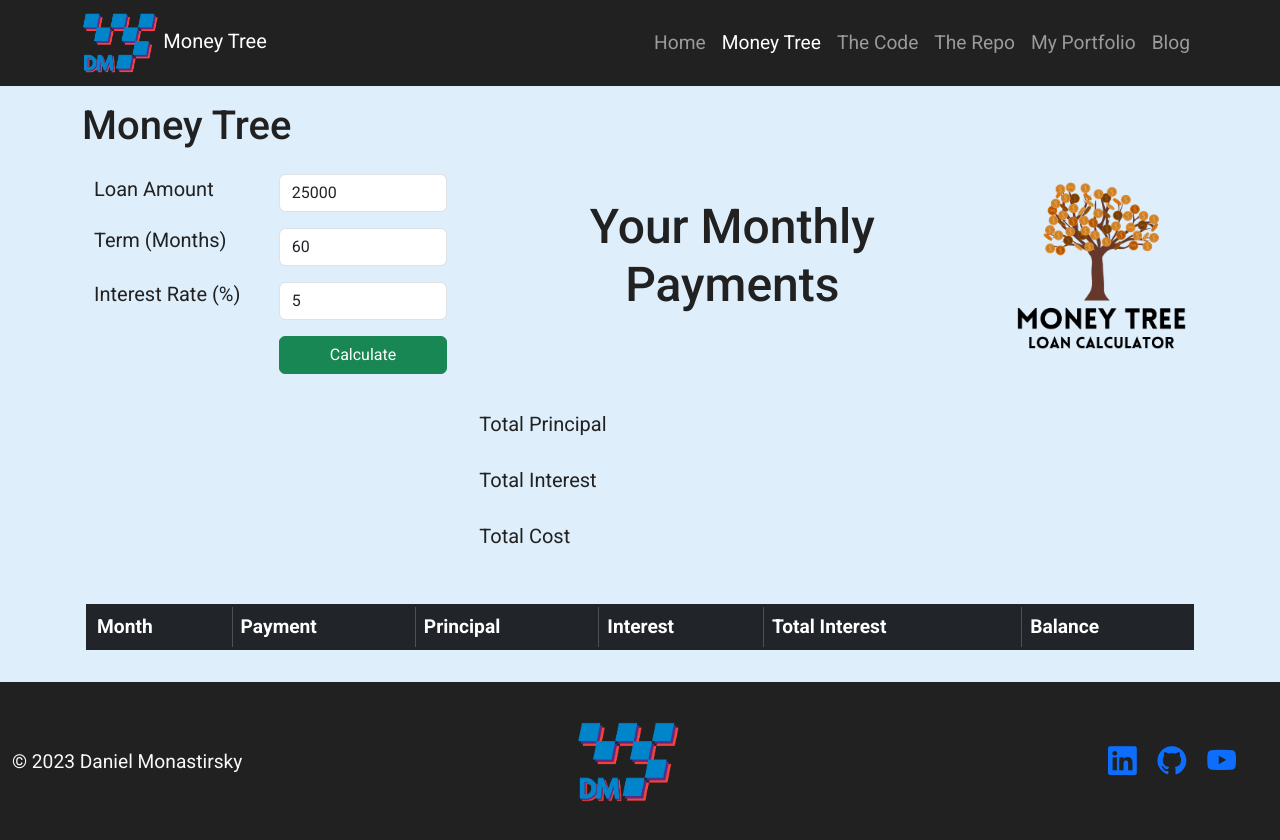
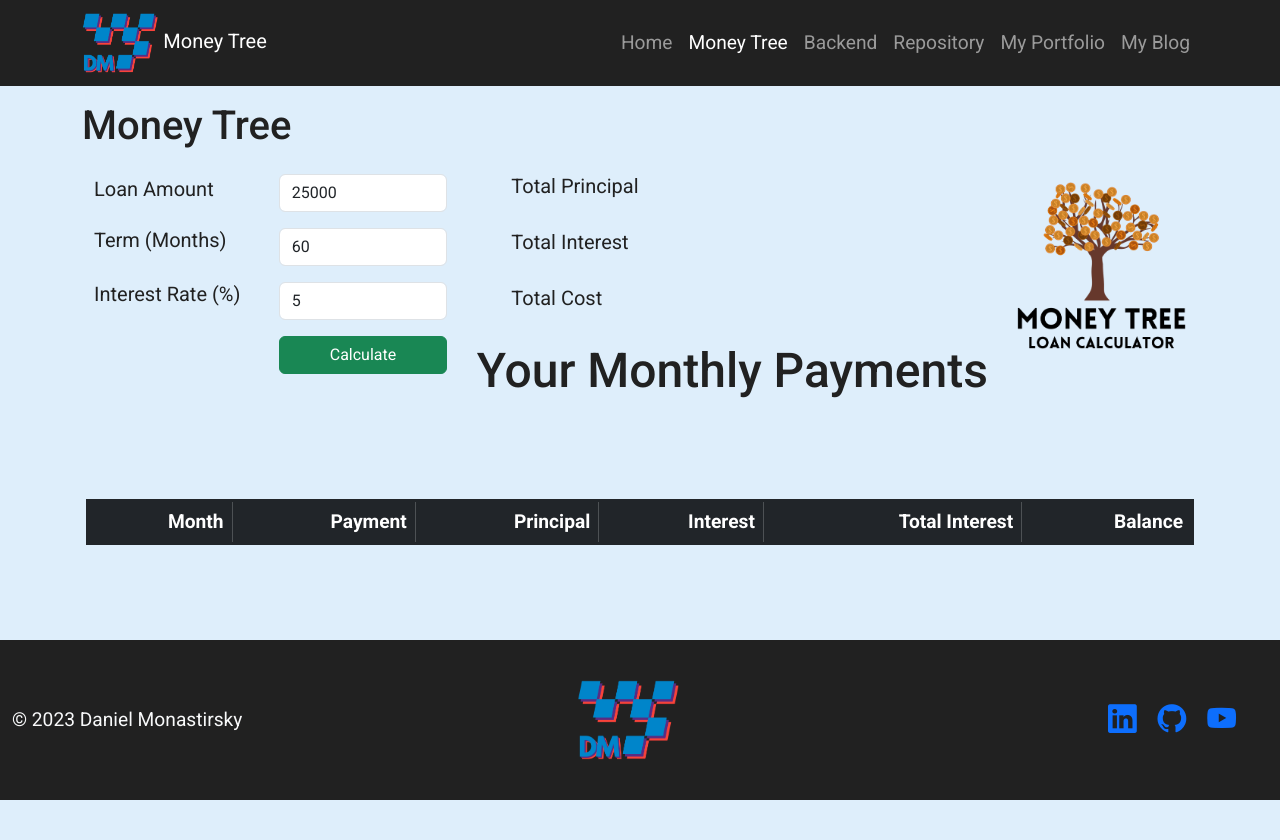
Before and after one commit to danvitmon/MortgageCalc, a plain HTML site: page app.html in a window 1280 px wide. After the commit the page ends 800 px from the top, so only its background shows below. Drawn offline with nearby package versions, Linux system fonts and the light colour scheme; some packages are replaced by stand-ins of ours; a script that the page names is missing; a web font is replaced by a local one.

Commit message:
fixed naming issues and little bugs

```diff
--- a/app.html
+++ b/app.html
@@ -70,22 +70,22 @@
                 >
               </li>
               <li class="nav-item">
-                <a class="nav-link" href="/code.html">The Code</a>
+                <a class="nav-link" href="/code.html">Backend</a>
               </li>
               <li class="nav-item">
-                <a class="nav-link" href="https://github.com/danvitmon/MortgageCalc"
-                  >The Repo</a
+                <a class="nav-link" href="https://github.com/danvitmon/MortgageCalc" target="_blank"
+                  >Repository</a
                 >
               </li>
               <li class="nav-item">
                 <a
                   class="nav-link"
-                  href="https://danielmsportfolio.netlify.app/"
+                  href="https://danielmsportfolio.netlify.app/" target="_blank"
                   >My Portfolio</a
                 >
               </li>
               <li class="nav-item">
-                <a class="nav-link" href="https://bloggedin-4b73ab94fb79.herokuapp.com/">Blog</a>
+                <a class="nav-link" href="https://bloggedin-4b73ab94fb79.herokuapp.com/" target="_blank">My Blog</a>
               </li>
             </ul>
           </div>
@@ -124,21 +124,22 @@
                 </div>
             </div>
         </div>
-        <div class="col-12 col-md-6 text-center p-4">
+        <div class="col-12 col-md-6 text-center">
+          <div class="d-flex">
+                <div class="text-start w-100 fs-5 py-3 px-5">Total Principal</div>
+                <div id="tprin" class="text-end w-100 fs-5 py-3 px-5"></div>
+            </div>
+            <div class="d-flex">
+                <div class="text-start w-100 fs-5 py-3 px-5">Total Interest</div>
+                <div id="tint" class="text-end w-100 fs-5 py-3 px-5"></div>
+            </div>
+            <div class="d-flex">
+                <div class="text-start w-100 fs-5 py-3 px-5">Total Cost</div>
+                <div id="tcost" class="text-end w-100 fs-5 py-3 px-5"></div>
+            </div>
             <div class="display-5 fw-medium my-3">Your Monthly Payments</div>
             <div id="monthly" class="display-4 fw-medium">&nbsp;</div>
-            <div class="d-flex">
-                <div class="text-start w-100 fs-5 my-3">Total Principal</div>
-                <div id="tprin" class="text-end w-100 fs-5"></div>
-            </div>
-            <div class="d-flex">
-                <div class="text-start w-100 fs-5 my-3">Total Interest</div>
-                <div id="tint" class="text-end w-100 fs-5"></div>
-            </div>
-            <div class="d-flex">
-                <div class="text-start w-100 fs-5 my-3">Total Cost</div>
-                <div id="tcost" class="text-end w-100 fs-5"></div>
-            </div>
+
         </div>
         <div class="col-12 col-md-2 text-center">
           <img src="/img/Money Tree.png" class="img-fluid appLogo w-100 my-4" alt="APP NAME logo"/>
@@ -146,7 +147,7 @@
     </div>
     <div class="table-responsive mx-1 my-3">
         <table class="table table-striped table-bordered border border-3 border-dark">
-            <thead class="table-dark">
+            <thead class="table-dark text-end">
                 <th>Month</th>
                 <th>Payment</th>
                 <th>Principal</th>
@@ -154,7 +155,7 @@
                 <th>Total Interest</th>
                 <th>Balance</th>
             </thead>
-            <tbody id="calcTable"></tbody>
+            <tbody id="calcTable" class="text-end"></tbody>
         </table>
     </div>
     </main>
--- a/css/site.css
+++ b/css/site.css
@@ -86,7 +86,7 @@ footer .bi:hover {
 }
 
 .checklist>li i {
-    color: var(--dm-highlight-color);
+    color: var(--dm-secondary-color);
     padding-right: .5rem;
 }
 
```
Also changed, not shown: code.html (+5 -4 lines), index.html (+20 -4 lines).
